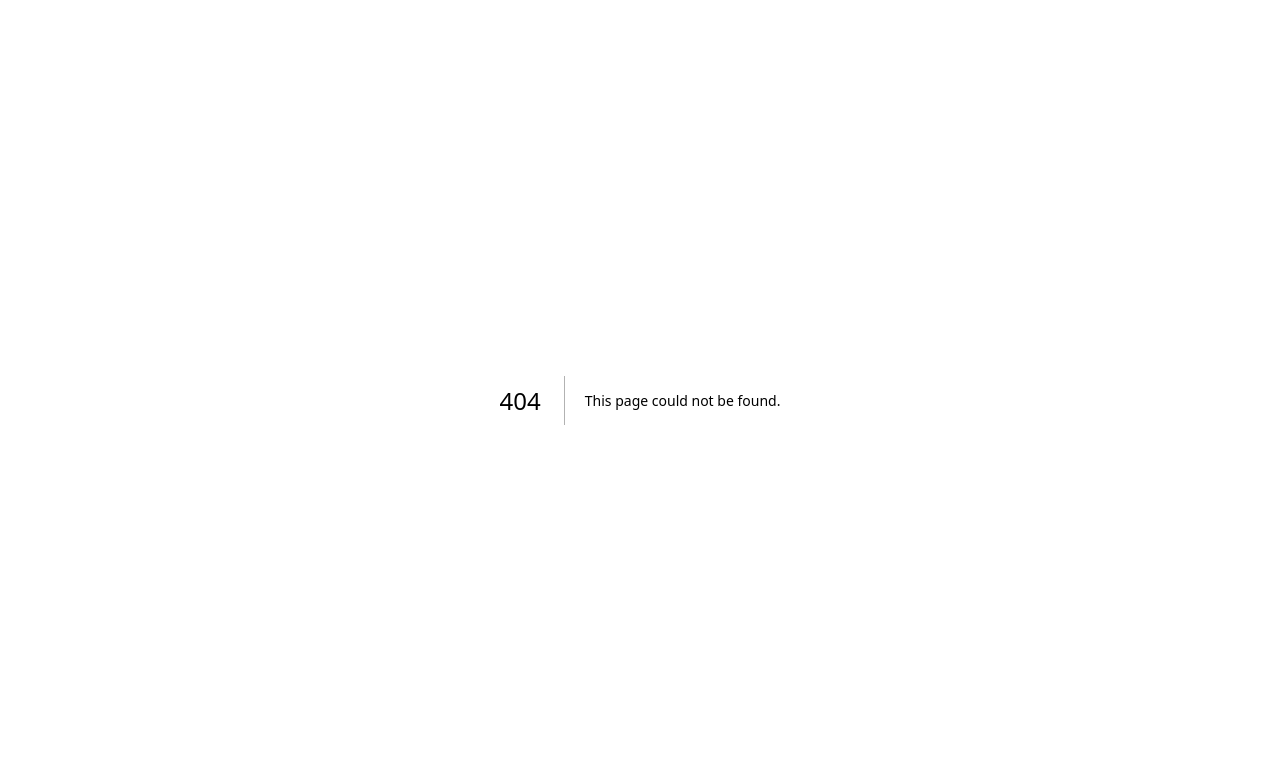
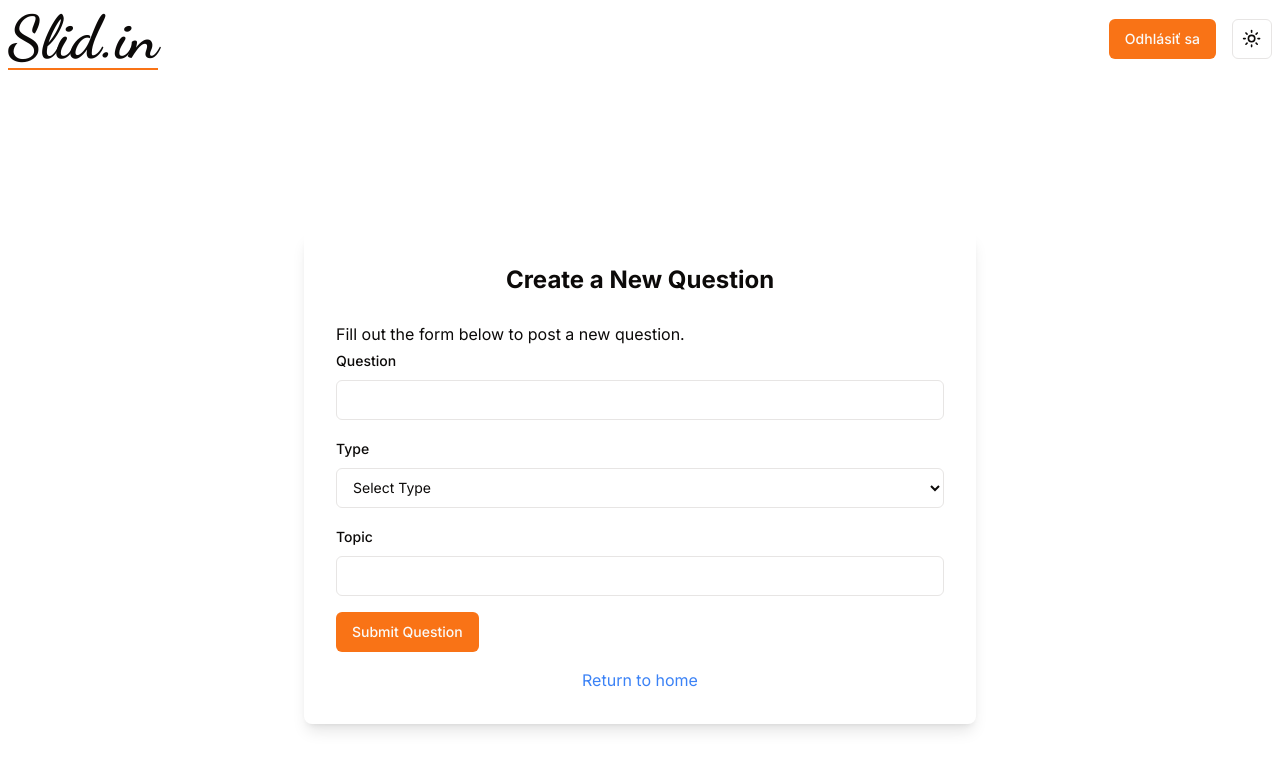
Before and after one commit to Zoles10/slido-webte2, a Next.js app in the folder client/: page /home/createQuestion in a window 1280 px wide. Before the commit this address had no page. Shown: the top 770 px of the page. Built offline with nearby package versions, Linux system fonts and the light colour scheme.

Commit message:
add craete question form, update auth, fix api

```diff
--- /dev/null
+++ b/client/app/home/createQuestion/page.tsx
@@ -0,0 +1,34 @@
+import Link from "next/link";
+import QuestionForm from "@/components/questions/question_form";
+import { Paragraph } from "@/components/ui/typography/typography";
+import Logo from "@/components/logo";
+import LogoutButton from "@/components/ui/logoutButton";
+import { ModeToggle } from "@/components/mode-toggle";
+
+export default function CreateQuestion() {
+  return (
+    <>
+      <header className="flex justify-between items-center w-full p-2">
+        <Logo />
+        <div className="flex space-x-4">
+          <LogoutButton />
+          <ModeToggle />
+        </div>
+      </header>
+      <main className="flex min-h-screen flex-col items-center justify-center p-24 ">
+        <div className="w-full max-w-2xl p-8 shadow-lg rounded-lg">
+          <h1 className="text-2xl font-bold text-center">
+            Create a New Question
+          </h1>
+          <Paragraph>Fill out the form below to post a new question.</Paragraph>
+          <QuestionForm />
+          <div className="mt-4 text-center">
+            <Link href="/" legacyBehavior>
+              <a className="text-blue-500 hover:underline">Return to home</a>
+            </Link>
+          </div>
+        </div>
+      </main>
+    </>
+  );
+}
--- a/client/app/home/page.tsx
+++ b/client/app/home/page.tsx
@@ -3,9 +3,12 @@ import { useAuth } from "@/components/auth/auth_provider";
 import Logo from "@/components/logo";
 import LogoutButton from "@/components/ui/logoutButton";
 import { ModeToggle } from "@/components/mode-toggle";
+import { Button } from "@/components/ui/button";
+import NavigateButton from "@/components/ui/navigateButton";
 
 export default function Home() {
   const { user } = useAuth();
+
   return (
     <>
       <header className="flex justify-between items-center w-full p-2">
@@ -13,11 +16,12 @@ export default function Home() {
         <div className="flex space-x-4">
           <LogoutButton />
           <ModeToggle />
+          <NavigateButton />
         </div>
       </header>
       <main className="flex  flex-col p-2">
         <h1 className="text-2xl font-bold">
-          Vitajte {user?.name ?? "John doe"}
+          Vitajte {user?.email ?? "John doe"}
         </h1>
         <p className="text-lg">Ste na domovskej obrazovke</p>
       </main>
--- a/client/components/auth/auth_provider.tsx
+++ b/client/components/auth/auth_provider.tsx
@@ -1,10 +1,12 @@
 "use client";
 import API from "@/lib/axios";
 import { createContext, useContext, useState, ReactNode } from "react";
+import { apiUrl } from "@/utils/config";
+import { useRouter } from "next/navigation";
+import { useEffect } from "react";
 
 type User = {
   id: number;
-  name: string;
   email: string;
 };
 
@@ -12,6 +14,7 @@ type AuthContextType = {
   user: User | null;
   login: (email: string, password: string) => Promise<void>;
   logout: () => void;
+  isAuthenticated: boolean;
 };
 
 const AuthContext = createContext<AuthContextType | null>(null);
@@ -21,27 +24,59 @@ interface AuthProviderProps {
 }
 
 export const AuthProvider = ({ children }: AuthProviderProps) => {
+  const router = useRouter();
   const [user, setUser] = useState<User | null>(null);
+  const [isAuthenticated, setIsAuthenticated] = useState<boolean>(false);
 
-  const login = async (email: string, password: string) => {
-    // try {
-    //   const response = await API.post<{ token: string; user: User }>("/login", {
-    //     email,
-    //     password,
-    //   });
-    //   const { token, user } = response.data;
-    //   localStorage.setItem("jwtToken", token);
-    //   setUser(user);
-    // } catch (error) {
-    //   console.error("Login failed:", error);
-    //   throw error;
-    // }
+  // const login = async (email: string, password: string) => {
+  //   // try {
+  //   //   const response = await API.post<{ token: string; user: User }>("/login", {
+  //   //     email,
+  //   //     password,
+  //   //   });
+  //   //   const { token, user } = response.data;
+  //   //   localStorage.setItem("jwtToken", token);
+  //   //   setUser(user);
+  //   // } catch (error) {
+  //   //   console.error("Login failed:", error);
+  //   //   throw error;
+  //   // }
 
-    //dummy
-    const user = { id: 1, name: "John Doe", email: "x@x.sk" };
-    setUser(user);
-    localStorage.setItem("jwtToken", "dummy");
-    document.cookie = `jwtToken=${"dummy"}; path=/; max-age=3600; secure; SameSite=None`;
+  //   //dummy
+  //   const user = { id: 1, name: "John Doe", email: "x@x.sk" };
+  //   setUser(user);
+  //   localStorage.setItem("jwtToken", "dummy");
+  //   document.cookie = `jwtToken=${"dummy"}; path=/; max-age=3600; secure; SameSite=None`;
+  // };
+
+  const login = async (username: string, password: string) => {
+    fetch(apiUrl + "login", {
+      method: "POST",
+      headers: {
+        "Content-Type": "application/json",
+      },
+      body: JSON.stringify({ username: username, password: password }),
+    })
+      .then((response) => response.json())
+      .then((data) => {
+        if (data.message) {
+          localStorage.setItem("token", data.jwt);
+          localStorage.setItem("refreshToken", data.refreshToken);
+          document.cookie = `jwtToken=${data.token}; path=/; max-age=3600; secure; SameSite=None`;
+          console.log("Login successful:", data);
+          const userData: User = {
+            id: data.user_id,
+            email: data.email,
+          };
+          setUser(userData);
+          setIsAuthenticated(true);
+        } else {
+          throw new Error(data.error || "Login failed");
+        }
+      })
+      .catch((error) => {
+        console.error("Login failed:", error);
+      });
   };
 
   const logout = () => {
@@ -51,8 +86,16 @@ export const AuthProvider = ({ children }: AuthProviderProps) => {
     setUser(null);
   };
 
+  useEffect(() => {
+    if (isAuthenticated) {
+      router.push("/home");
+      router.refresh();
+      console.log("User logged in:", user); // Now this will log the updated user
+    }
+  }, [isAuthenticated, user, router]);
+
   return (
-    <AuthContext.Provider value={{ user, login, logout }}>
+    <AuthContext.Provider value={{ user, login, logout, isAuthenticated }}>
       {children}
     </AuthContext.Provider>
   );
--- a/client/components/auth/login_form.tsx
+++ b/client/components/auth/login_form.tsx
@@ -37,7 +37,7 @@ const formSchema = z.object({
 });
 
 export default function LoginForm() {
-  const { login } = useAuth();
+  const { login, isAuthenticated } = useAuth();
   const router = useRouter();
   // 1. Define your form.
   const form = useForm<z.infer<typeof formSchema>>({
@@ -48,30 +48,11 @@ export default function LoginForm() {
     },
   });
   const onSubmit = (values: z.infer<typeof formSchema>) => {
-    const formData = new FormData();
-    formData.append("username", values.username);
-    formData.append("password", values.password);
-    fetch(apiUrl + "login", {
-      method: "POST",
-      body: formData, // Sending as FormData to match PHP's $_POST handling
-    })
-      .then((response) => response.json()) // Update here if your response is in JSON format
-      .then((data) => {
-        console.log("Login response:", data);
-        console.log(data);
-        if (data.message === "Login successful") {
-          router.push("/home"); // Redirect on successful login
-        } else {
-          throw new Error(data.error || "Login failed");
-        }
-      })
-      .catch((error) => {
-        console.error("Login failed:", error);
-        form.setError("root", {
-          type: "manual",
-          message: error.message || "Failed to login",
-        });
-      });
+    login(values.username, values.password);
+    if (isAuthenticated) {
+      console.log("logged in");
+      router.push("/home");
+    }
   };
 
   return (
--- /dev/null
+++ b/client/components/questions/question_form.tsx
@@ -0,0 +1,134 @@
+"use client";
+import { zodResolver } from "@hookform/resolvers/zod";
+import { useForm } from "react-hook-form";
+import { z } from "zod";
+import { Button } from "@/components/ui/button";
+import {
+  Form,
+  FormControl,
+  FormField,
+  FormItem,
+  FormLabel,
+  FormMessage,
+} from "@/components/ui/form";
+import { Input } from "@/components/ui/input";
+import { Select } from "@/components/ui/select";
+import { useAuth } from "@/components/auth/auth_provider";
+import { apiUrl } from "@/utils/config";
+import { useEffect } from "react";
+
+const questionFormSchema = z.object({
+  question_string: z
+    .string()
+    .min(10, "The question must be at least 10 characters long."),
+  question_type: z.string(),
+  topic: z.string(),
+  active: z.boolean().optional(),
+  user_id: z.number(),
+});
+
+export default function QuestionForm() {
+  const { user, isAuthenticated } = useAuth();
+
+  const form = useForm({
+    resolver: zodResolver(questionFormSchema),
+    defaultValues: {
+      question_string: "",
+      question_type: "",
+      topic: "",
+      active: true,
+      user_id: user?.id,
+    },
+  });
+
+  const onSubmit = (values: any) => {
+    console.log("user", user);
+    const token = localStorage.getItem("token");
+    console.log("values", values);
+    fetch(apiUrl + "question", {
+      method: "POST",
+      headers: {
+        "Content-Type": "application/json",
+        Authorization: `Bearer ${token}`,
+      },
+      body: JSON.stringify(values),
+    })
+      .then((response) => {
+        if (!response.ok) {
+          return response.text().then((text) => {
+            throw new Error(
+              `Server responded with status ${response.status}: ${text}`
+            );
+          });
+        }
+        return response.json(); // Assume JSON if the response was okay
+      })
+      .then((data) => {
+        if (data.message) {
+          console.log("Question added:", data);
+        } else {
+          throw new Error(data.error || "Failed to post question");
+        }
+      })
+      .catch((error) => {
+        console.error("Submission error:", error);
+        form.setError("root", {
+          type: "manual",
+          message: error.message || "Failed to submit question",
+        });
+      });
+  };
+
+  return (
+    <Form {...form}>
+      <form onSubmit={form.handleSubmit(onSubmit)} className="space-y-4">
+        <FormField
+          control={form.control}
+          name="question_string"
+          render={({ field }) => (
+            <FormItem>
+              <FormLabel>Question</FormLabel>
+              <FormControl>
+                <Input {...field} />
+              </FormControl>
+              <FormMessage />
+            </FormItem>
+          )}
+        />
+        <FormField
+          control={form.control}
+          name="question_type"
+          render={({ field }) => (
+            <FormItem>
+              <FormLabel>Type</FormLabel>
+              <FormControl>
+                <Select {...field}>
+                  <option value="">Select Type</option>
+                  <option value="multiple_choice">Multiple Choice</option>
+                  <option value="open_end">Open End</option>
+                </Select>
+              </FormControl>
+              <FormMessage />
+            </FormItem>
+          )}
+        />
+        <FormField
+          control={form.control}
+          name="topic"
+          render={({ field }) => (
+            <FormItem>
+              <FormLabel>Topic</FormLabel>
+              <FormControl>
+                <Input {...field} />
+              </FormControl>
+              <FormMessage />
+            </FormItem>
+          )}
+        />
+        <Button type="submit" disabled={form.formState.isSubmitting}>
+          Submit Question
+        </Button>
+      </form>
+    </Form>
+  );
+}
--- /dev/null
+++ b/client/components/ui/navigateButton.tsx
@@ -0,0 +1,21 @@
+"use client";
+import { useRouter } from "next/navigation";
+import { Button } from "./button";
+
+export default function NavigateButton() {
+  const router = useRouter();
+
+  const handleLogout = () => {
+    router.push("/home/createQuestion");
+  };
+
+  return (
+    <Button
+      onClick={() => {
+        handleLogout();
+      }}
+    >
+      Create Question
+    </Button>
+  );
+}
--- /dev/null
+++ b/client/components/ui/select.tsx
@@ -0,0 +1,26 @@
+import * as React from "react";
+
+import { cn } from "@/lib/utils";
+
+export interface SelectProps
+  extends React.SelectHTMLAttributes<HTMLSelectElement> {}
+
+const Select = React.forwardRef<HTMLSelectElement, SelectProps>(
+  ({ className, ...props }, ref) => {
+    return (
+      <select
+        className={cn(
+          "flex h-10 w-full rounded-md border border-input bg-background px-3 py-2 text-sm ring-offset-background placeholder:text-muted-foreground focus-visible:outline-none focus-visible:ring-2 focus-visible:ring-ring focus-visible:ring-offset-2 disabled:cursor-not-allowed disabled:opacity-50",
+          className
+        )}
+        ref={ref}
+        {...props}
+      >
+        {props.children}
+      </select>
+    );
+  }
+);
+Select.displayName = "Select";
+
+export { Select };
```
Also changed, not shown: 1 other file (tests, documents, lock files or other folders).
